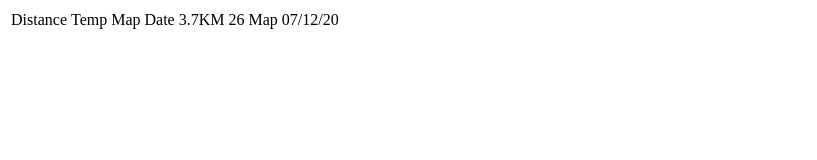
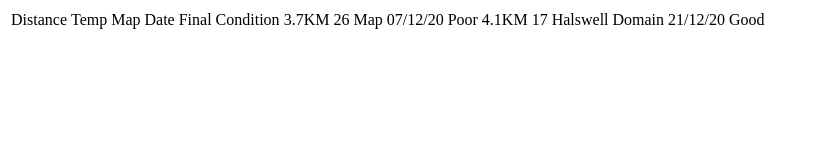
Before and after one commit to cta87/Greyhound-Blog, a plain HTML site: page walking.html in a window 1280 px wide. Shown: the whole page, without its empty margins (0-817 px from the left). Drawn offline with Linux system fonts and the light colour scheme.

Commit message:
Update walking.html

```diff
--- a/walking.html
+++ b/walking.html
@@ -4,8 +4,9 @@
 <body>
 
 <table>
-  <row><td>Distance</td><td>Temp</td><td>Map</td><td>Date</td></row>
-  <row><td>3.7KM</td><td>26</td><td>Map</td><td>07/12/20</td></row>
+  <row><td>Distance</td><td>Temp</td><td>Map</td><td>Date</td><td>Final Condition</td></row>
+  <row><td>3.7KM</td><td>26</td><td>Map</td><td>07/12/20</td><td>Poor</td></row>
+  <row><td>4.1KM</td><td>17</td><td>Halswell Domain</td><td>21/12/20</td><td>Good</td></row>
 </table>
 
 </body>
```
